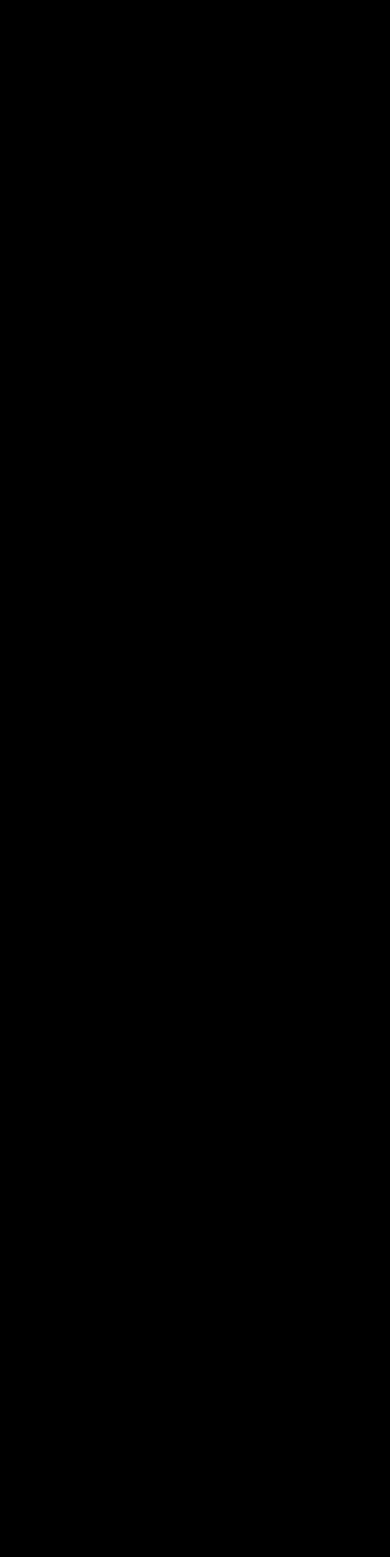
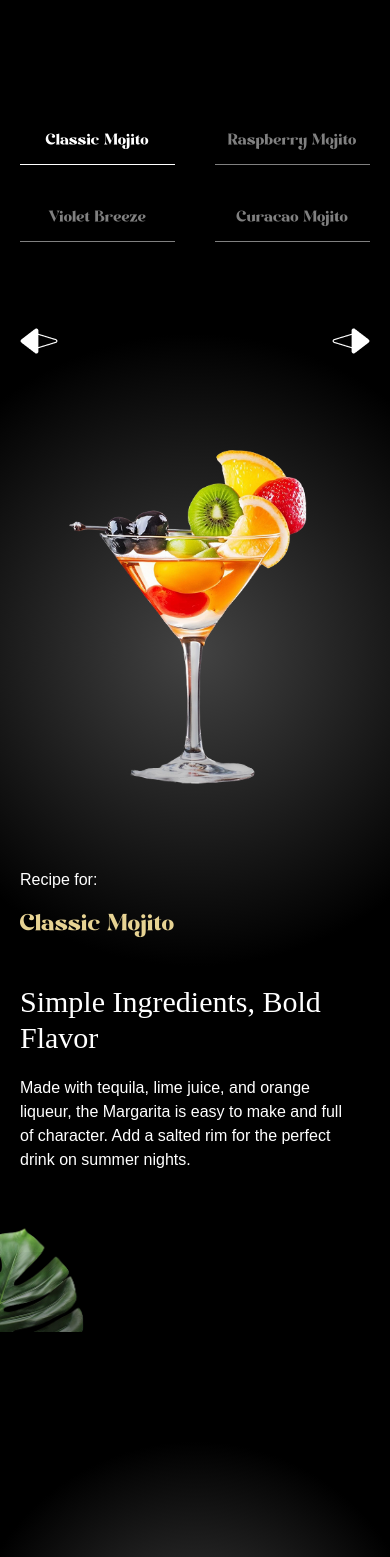
Before and after one commit to kkumar001/cocktail, a React (Vite) app: page / in a window 390 px wide. Shown: the part 5791-7348 px from the top of the page. Before the commit the page ends 5839 px from the top, so only its background shows below. Built offline with nearby package versions, Linux system fonts and the light colour scheme; a web font is replaced by a local one.

Commit message:
implemented the comtact section

```diff
--- a/constants/index.js
+++ b/constants/index.js
@@ -110,10 +110,8 @@
 };
 
 const openingHours = [
-    { day: "Mon–Thu", time: "11:00am – 12am" },
-    { day: "Fri", time: "11:00am – 2am" },
-    { day: "Sat", time: "9:00am – 2am" },
-    { day: "Sun", time: "9:00am – 1am" },
+    { day: "Mon-Fri", time: "10:30am - 1pm" },
+    { day: "Sat-Sun", time: "10am - 2pm & 6pm - 10pm" },
 ];
 
 const socials = [
--- a/src/App.jsx
+++ b/src/App.jsx
@@ -5,6 +5,8 @@
 import Cocktails from "./components/Cocktails";
 import About from "./components/About";
 import Art from "./components/Art";
+import Menu from "./components/Menu";
+import Contact from "./components/Contact";
 
 gsap.registerPlugin(ScrollTrigger, SplitText);
 
@@ -16,6 +18,8 @@
             <Cocktails />
             <About />
             <Art />
+            <Menu />
+            <Contact />
         </main>
     )
 }
--- a/src/components/Art.jsx
+++ b/src/components/Art.jsx
@@ -37,7 +37,8 @@
                 duration: 1,
                 ease: 'power1.inOut'
             })
-    })
+    });
+
     return (
         <div id='art'>
             <div className='container mx-auto pt-20 w-full'>
--- /dev/null
+++ b/src/components/Contact.jsx
@@ -0,0 +1,92 @@
+import { useGSAP } from "@gsap/react";
+import { openingHours, socials } from "../../constants";
+import { SplitText } from "gsap/all";
+import gsap from "gsap";
+
+const Contact = () => {
+    useGSAP(() => {
+        const titleSplit = SplitText.create('#contact h2', {
+            type: 'words'
+        });
+
+        const timeline = gsap.timeline({
+            scrollTrigger: {
+                trigger: '#contact',
+                start: 'top center',
+            },
+            ease: 'power1.inOut'
+        })
+
+        timeline
+            .from(titleSplit.words, {
+                opacity: 0,
+                yPercent: 100,
+                stagger: 0.02
+            })
+            .from('#contact h3, #contact p', {
+                opacity: 0,
+                yPercent: 100,
+                stagger: 0.02
+            })
+            .to('#f-right-leaf', {
+                y: "50",
+                duration: 1,
+                ease: 'power1.inOut'
+            })
+            .to('#f-left-leaf', {
+                y: "-50",
+                duration: 1,
+                ease: 'power1.inOut'
+            }, '<')
+    });
+    return (
+        <footer id="contact">
+            <img src="/images/footer-right-leaf.png" alt="leaf-right" id="f-right-leaf" />
+            <img src="/images/footer-left-leaf.png" alt="leaf-left" id="f-left-leaf" />
+
+            <div className="content">
+                <h2>Where to Find Us</h2>
+
+                <div>
+                    <h3>Visit Our Bar</h3>
+                    <p>Shop No. 404, Dampier Nagar, Mathura, UP 281001</p>
+                </div>
+
+                <div>
+                    <h3>Contact Us</h3>
+                    <p>&#040;+91&#041;9084567893</p>
+                    <p>hello@kkmocktails.com</p>
+                </div>
+
+                <div>
+                    <h3>Open Every Day</h3>
+                    {openingHours.map((time) => (
+                        <p key={time.day}>
+                            {time.day} : {time.time}
+                        </p>
+                    ))}
+                </div>
+
+                <div>
+                    <h3>Socials</h3>
+
+                    <div className="flex-center gap-5">
+                        {socials.map((social) => (
+                            <a
+                                key={social.name}
+                                href={social.url}
+                                target="_blank"
+                                rel="noopener noreferrer"
+                                aria-label={social.name}
+                            >
+                                <img src={social.icon} />
+                            </a>
+                        ))}
+                    </div>
+                </div>
+            </div>
+        </footer>
+    )
+}
+
+export default Contact
--- /dev/null
+++ b/src/components/Menu.jsx
@@ -0,0 +1,132 @@
+import { useRef, useState } from "react";
+import { sliderLists } from "../../constants"
+import { useGSAP } from "@gsap/react";
+import gsap from "gsap";
+
+const Menu = () => {
+    const [currentIndex, setCurrentIndex] = useState(0);
+    const contentRef = useRef();
+
+    const cocktailsLength = sliderLists.length;
+
+    const goToSlide = (index) => {
+        const newIndex = (index + cocktailsLength) % cocktailsLength;
+        setCurrentIndex(newIndex);
+    }
+
+    const getCocktailAt = (indexOffset) => {
+        return sliderLists[(currentIndex + indexOffset + cocktailsLength) % cocktailsLength];
+    }
+
+    const currentCocktail = getCocktailAt(0);
+    const prevCocktail = getCocktailAt(-1);
+    const nextCocktail = getCocktailAt(1);
+
+    useGSAP(() => {
+        gsap.fromTo('#title', {
+            opacity: 0,
+        }, {
+            opacity: 1,
+            duration: 1
+        });
+        gsap.fromTo('.cocktail img', {
+            opacity: 0,
+            xPercent: -100
+        }, {
+            opacity: 1,
+            xPercent: 0,
+            duration: 1,
+            ease: 'power1.inOut'
+        });
+        gsap.fromTo('.details h2', {
+            yPercent: 100,
+            opacity: 0
+        }, {
+            yPercent: 0,
+            opacity: 1,
+            ease: 'power1.inOut'
+        });
+         gsap.fromTo('.details p', {
+            yPercent: 100,
+            opacity: 0
+        }, {
+            yPercent: 0,
+            opacity: 1,
+            ease: 'power1.inOut'
+        });
+    }, [currentIndex]);
+
+    return (
+        <section id="menu" aria-labelledby="menu-heading">
+            <img src="/images/slider-left-leaf.png" alt="left-leaf" id="m-left-leaf" />
+            <img src="/images/slider-right-leaf.png" alt="right-leaf" id="m-right-leaf" />
+
+            <h2 id="menu-heading" className="sr-only">
+                Cocktail Menu
+            </h2>
+
+            <nav className="cocktail-tabs" aria-label="Cocktail Navigation">
+                {sliderLists.map((cocktail, index) => {
+                    const isActive = index === currentIndex;
+
+                    return (
+                        <button
+                            key={cocktail.id}
+                            className={`${isActive ? 'text-white border-white' : 'text-white/50 border-white/50'}`}
+                            onClick={() => goToSlide(index)}
+                        >
+                            {cocktail.name}
+                        </button>
+                    )
+                })}
+            </nav>
+
+            <div className="content">
+                <div className="arrows">
+                    <button
+                        className="text-left"
+                        onClick={() => goToSlide(currentIndex - 1)}
+                    >
+                        <span>
+                            {prevCocktail.name}
+                        </span>
+                        <img src="/images/right-arrow.png" alt="right-arrow" aria-hidden="true" />
+                    </button>
+
+                    <button
+                        className="text-right"
+                        onClick={() => goToSlide(currentIndex + 1)}
+                    >
+                        <span>
+                            {nextCocktail.name}
+                        </span>
+                        <img src="/images/left-arrow.png" alt="left-arrow" aria-hidden="true" />
+                    </button>
+
+                </div>
+
+                <div className="cocktail">
+                    <img
+                        src={currentCocktail.image}
+                        alt={currentCocktail.name}
+                        className="object-contain"
+                    />
+                </div>
+
+                <div className="recipe">
+                    <div ref={contentRef} className='info'>
+                        <p>Recipe for:</p>
+                        <p id="title">{currentCocktail.name}</p>
+                    </div>
+
+                    <div className="details">
+                        <h2>{currentCocktail.title}</h2>
+                        <p>{currentCocktail.description}</p>
+                    </div>
+                </div>
+            </div>
+        </section>
+    )
+}
+
+export default Menu
--- a/src/index.css
+++ b/src/index.css
@@ -262,7 +262,7 @@
         @apply opacity-0 md:px-0 px-5 space-y-5 absolute md:bottom-5 bottom-52 left-1/2 -translate-x-1/2;
 
         h3 {
-          @apply md:text-5xl text-2xl text-center font-serif md:w-full w-80 text-white;
+          @apply md:text-4xl text-2xl text-center font-serif md:w-full w-80 text-white;
         }
 
         p {
```
